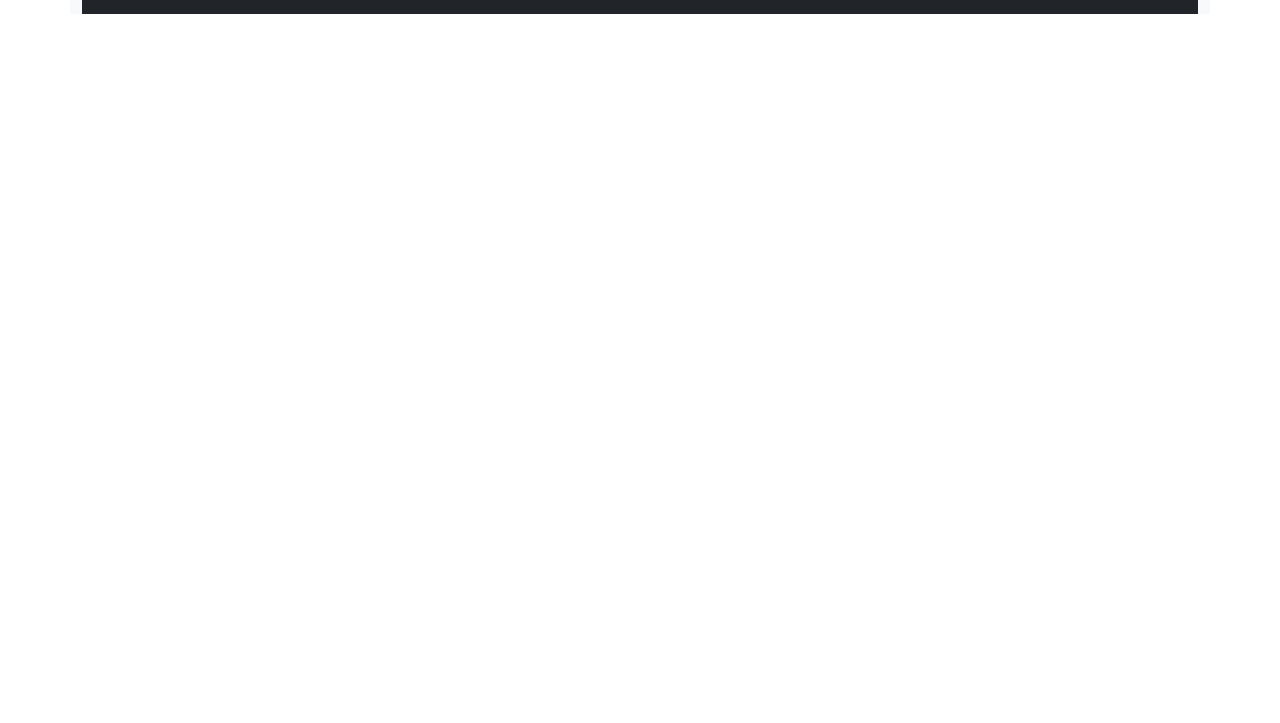
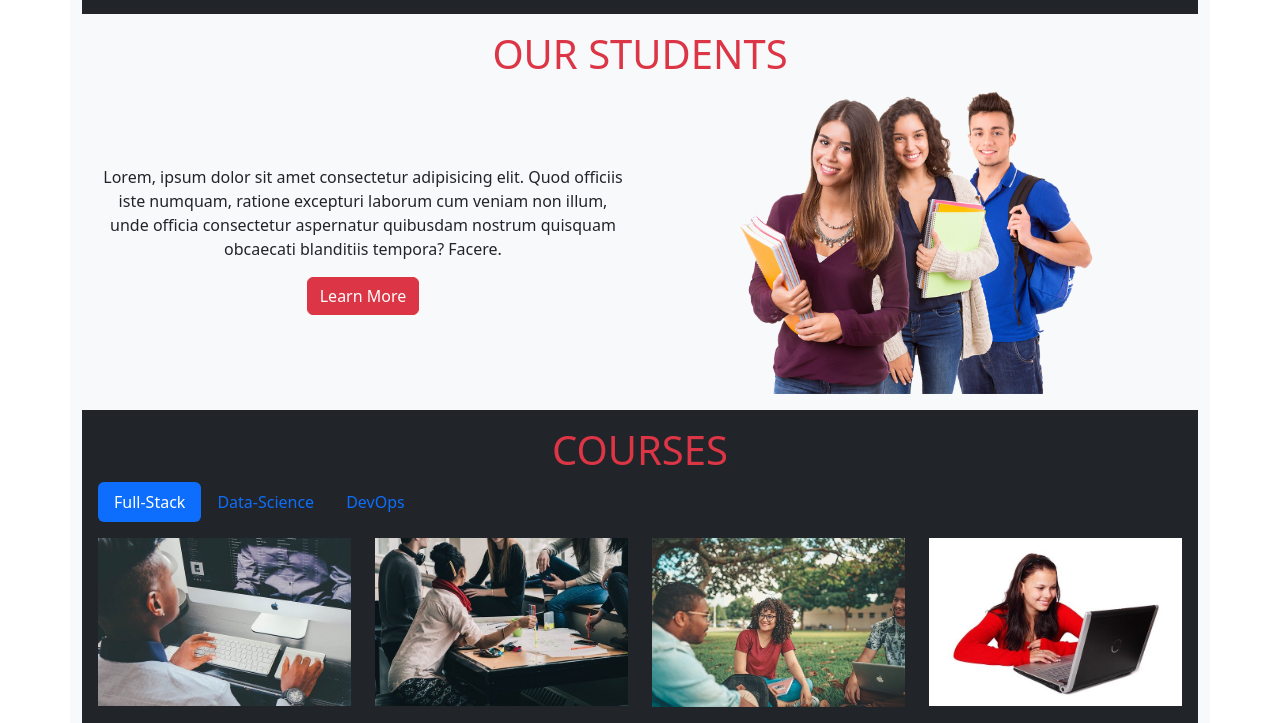
Before and after one commit to hakantasbey/Bootstrap-Project, a plain HTML site: page index.html in a window 1280 px wide. Shown: the part 1707-2430 px from the top of the page. Before the commit the page ends 1721 px from the top, so only its background shows below. Drawn offline with nearby package versions, Linux system fonts and the light colour scheme.

Commit message:
third commit

```diff
--- a/index.html
+++ b/index.html
@@ -233,6 +233,67 @@
           </div>
         </div>
       </section>
+
+      <!--* students -->
+      <section id="student" class="bg-light p-3 container">
+        <h2 class="text-danger display-6">OUR STUDENTS</h2>
+        <div class="row align-items-center">
+          <div class="col-12 col-md-6">
+            <p>Lorem, ipsum dolor sit amet consectetur adipisicing elit. Quod officiis iste numquam, ratione excepturi laborum cum veniam non illum, unde officia consectetur aspernatur quibusdam nostrum quisquam obcaecati blanditiis tempora? Facere.</p>
+            <button class="btn btn-danger">Learn More</button>
+          </div>
+          <div class="col-12 col-md-6">
+            <img src="./img/students1.png" width="70%" alt="">
+          </div>
+        </div>
+      </section>
+
+      <!--* courses -->
+      <section id="courses" class="bg-dark p-3 container">
+        <h2 class="text-danger display-6">COURSES</h2>
+        <ul class="nav nav-pills mb-3" id="pills-tab" role="tablist">
+          <li class="nav-item" role="presentation">
+            <button class="nav-link active" id="pills-home-tab" data-bs-toggle="pill" data-bs-target="#fs-images" type="button" role="tab" aria-controls="pills-home" aria-selected="true">Full-Stack</button>
+          </li>
+          <li class="nav-item" role="presentation">
+            <button class="nav-link" id="pills-profile-tab" data-bs-toggle="pill" data-bs-target="#ds-images" type="button" role="tab" aria-controls="pills-profile" aria-selected="false">Data-Science</button>
+          </li>
+          <li class="nav-item" role="presentation">
+            <button class="nav-link" id="pills-contact-tab" data-bs-toggle="pill" data-bs-target="#dev-images" type="button" role="tab" aria-controls="pills-contact" aria-selected="false">DevOps</button>
+          </li>
+        </ul>
+        <div class="tab-content" id="pills-tabContent">
+          <div class="tab-pane fade show active" id="fs-images" role="tabpanel" aria-labelledby="pills-home-tab" tabindex="0">
+            <div class="row">
+              <div class="col-12 col-md-6 col-lg-3">
+                <img src="./img/thumbnail/fs1.jpg" width="100%" alt="">
+              </div>
+              <div class="col-12 col-md-6 col-lg-3">
+                <img src="./img/thumbnail/fs2.jpg" width="100%" alt="">
+              </div>
+              <div class="col-12 col-md-6 col-lg-3">
+                <img src="./img/thumbnail/fs3.jpg" width="100%" alt="">
+              </div>
+              <div class="col-12 col-md-6 col-lg-3">
+                <img src="./img/thumbnail/fs4.jpg" width="100%" alt="">
+              </div>
+            </div>
+
+
+
+
+
+          </div>
+
+
+          <div class="tab-pane fade" id="ds-images" role="tabpanel" aria-labelledby="pills-profile-tab" tabindex="0">...</div>
+
+
+          <div class="tab-pane fade" id="dev-images" role="tabpanel" aria-labelledby="pills-contact-tab" tabindex="0">...</div>
+        </div>
+      </section>
+
+
     </main>
 
 
```
